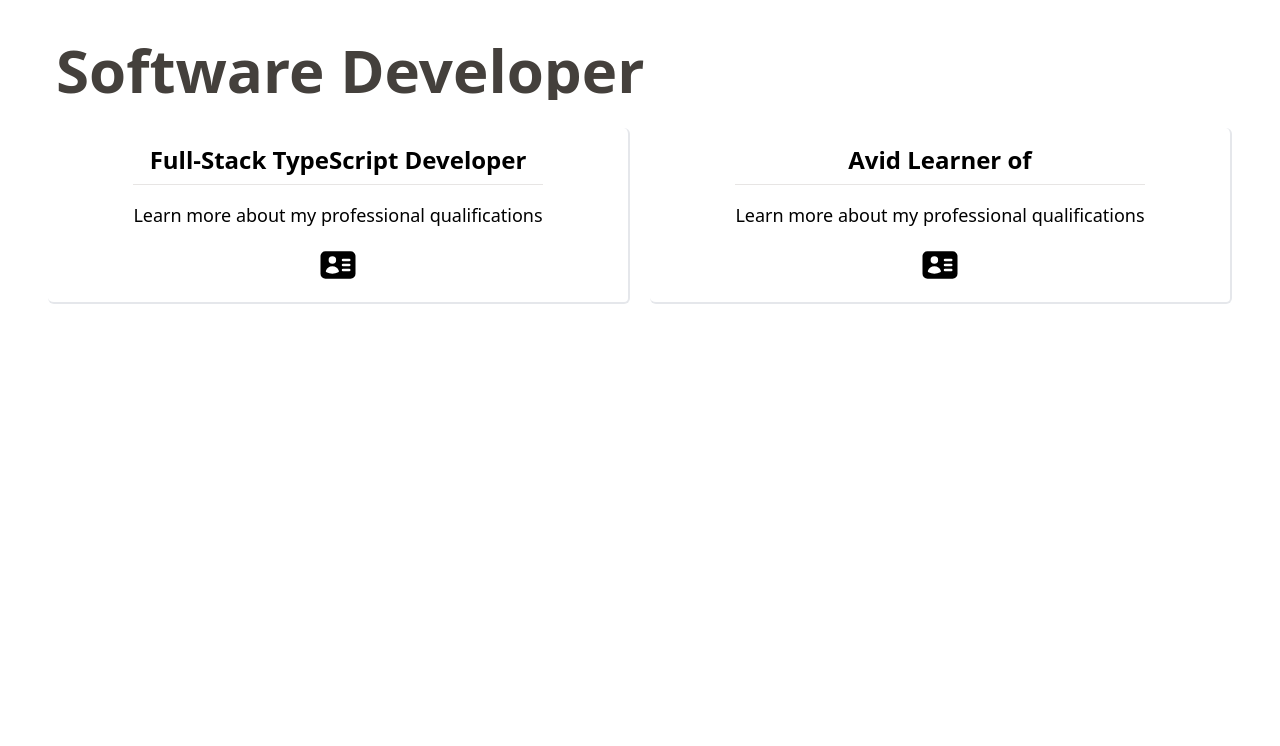
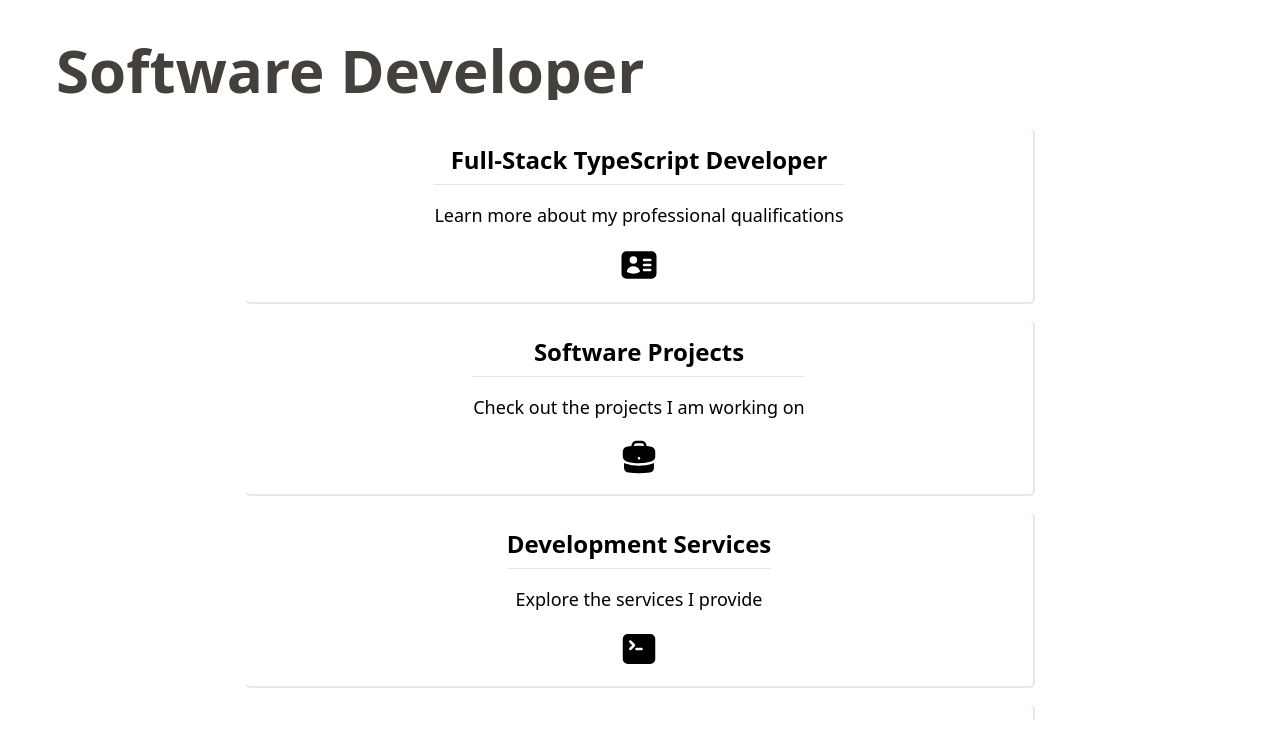
Before and after one commit to onehoax/portfolio, a Nuxt app: page / in a window 1280 px wide. Shown: the top 746 px of the page. Built offline with nearby package versions, Linux system fonts and the light colour scheme.

Commit message:
add: home page

```diff
--- a/assets/css/tailwind.css
+++ b/assets/css/tailwind.css
@@ -23,12 +23,8 @@
   @apply h-8 w-8 stroke-1 stroke-stone-500 hover:stroke-stone-700;
 }
 
-.footer-icon {
-  @apply base-icon h-6;
-}
-
 .home-page-icon {
-  @apply base-icon h-10;
+  @apply base-icon h-8 sm:h-10;
 }
 
 .main-content-wrapper {
--- a/components/MainCard.vue
+++ b/components/MainCard.vue
@@ -1,5 +1,5 @@
 <template>
-  <div class="main-content h-44 flex justify-center text-center">
+  <div class="main-content h-44 flex justify-center text-center overflow-auto lg:w-2/3 lg:mx-auto">
     <NuxtLink :to="page">
       <h2 class="content-heading">{{ title }}</h2>
       <p class="mt-4">{{ description }}</p>
--- a/components/ProjectCard.vue
+++ b/components/ProjectCard.vue
@@ -1,7 +1,7 @@
 <template>
   <main>
     <div
-      class="main-content font-semibold tracking-wide uppercase h-56 flex flex-col justify-center items-center text-center overflow-auto"
+      class="main-content font-semibold tracking-wide uppercase h-56 flex flex-col justify-center items-center text-center overflow-auto lg:w-2/3 lg:mx-auto"
     >
       <p>{{ project.description }}</p>
       <p class="mt-4">{{ project.stack }}</p>
--- a/layouts/Default.vue
+++ b/layouts/Default.vue
@@ -55,7 +55,7 @@
       <footer class="h-16 absolute bottom-0 w-full bg-stone-200 shadow-xl shadow-black">
         <nav class="flex justify-center items-center mx-4 pt-4">
           <NuxtLink :href="email" class="mx-4">
-            <PaperAirplaneIcon class="footer-icon" />
+            <PaperAirplaneIcon class="base-icon h-6 hover:text-stone-700" />
           </NuxtLink>
           <NuxtLink :to="github" target="_blank" class="mx-4">
             <svg
--- a/pages/about.vue
+++ b/pages/about.vue
@@ -7,7 +7,8 @@
         <span class="font-semibold">DRY </span> (Don't Repeat Yourself) are 2 principles that I apply in every aspect of
         my life. I am an avid learner of different technologies and disciplines; I strive to apply my knowledge and
         experience to self-improvement and the betterment of humanity. I love programming because even though it is very
-        logical, it is also a form of art through its infinite layers of abstraction.
+        logical, it is also a form of art through its infinite layers of abstraction. I am from Colombia and am
+        currently residing in it, but I live in Toronto, Canada for over 15 years.
       </p>
 
       <h2 class="content-heading mt-6">Software Development</h2>
@@ -16,7 +17,7 @@
         field, it was not what I wanted to do for the rest of my life. Therefore I decided to go back to University to
         go into Software Development. I completed a Bachelor of Computer Science in 2 years and 1/2 at York University
         (TO, CA). Shortly after graduation, I got into a Data Engineering organization, which then connected me to CIBC
-        (Canadian Imperial Bank of Commerce ), where I worked for over 1 year and 1/2 as a Full-Stack Developer. I left
+        (Canadian Imperial Bank of Commerce ), where I worked for a couple of years as a Full-Stack Developer. I left
         CIBC as I was moving back to Colombia and have been working independently ever since. I have worked with various
         technologies throughout my career, but I have mostly used Linux, Java, TypeScript/JavaScript, RDBMSs, and web
         technologies. I am currently submerged in the web world, specifically using PostgreSQL, Prisma, TypeScript,
--- a/pages/index.vue
+++ b/pages/index.vue
@@ -1,17 +1,20 @@
 <template>
   <MainContent title="Software Developer">
-    <div class="lg:grid grid-cols-2 gap-5">
-      <MainCard
-        v-for="(card, i) in cards"
-        :page="card.to"
-        :title="card.title"
-        :description="card.description"
-        class="lg:mt-0"
-        :class="{ 'mt-4': i > 0 }"
-      >
-        <IdentificationIcon class="home-page-icon" />
-      </MainCard>
-    </div>
+    <MainCard :page="cards[0].to" :title="cards[0].title" :description="cards[0].description" class="lg:mt-0">
+      <IdentificationIcon class="home-page-icon" />
+    </MainCard>
+    <MainCard :page="cards[1].to" :title="cards[1].title" :description="cards[1].description" class="mt-4">
+      <BriefcaseIcon class="home-page-icon" />
+    </MainCard>
+    <MainCard :page="cards[2].to" :title="cards[2].title" :description="cards[2].description" class="mt-4">
+      <CommandLineIcon class="home-page-icon" />
+    </MainCard>
+    <MainCard :page="cards[3].to" :title="cards[3].title" :description="cards[3].description" class="mt-4">
+      <InformationCircleIcon class="home-page-icon" />
+    </MainCard>
+    <MainCard :page="cards[4].to" :title="cards[4].title" :description="cards[4].description" class="mt-4">
+      <EnvelopeIcon class="home-page-icon" />
+    </MainCard>
   </MainContent>
 </template>
 
@@ -21,10 +24,7 @@ import {
   IdentificationIcon,
   CommandLineIcon,
   BriefcaseIcon,
-  EnvelopeIcon,
-  PaperAirplaneIcon,
-  Bars3Icon,
-  XMarkIcon
+  EnvelopeIcon
 } from "@heroicons/vue/24/solid";
 
 const cards = [
@@ -34,9 +34,24 @@ const cards = [
     description: "Learn more about my professional qualifications"
   },
   {
+    to: "/projects",
+    title: "Software Projects",
+    description: "Check out the projects I am working on"
+  },
+  {
+    to: "/services",
+    title: "Development Services",
+    description: "Explore the services I provide "
+  },
+  {
     to: "/about",
-    title: "Avid Learner of ",
-    description: "Learn more about my professional qualifications"
+    title: "About",
+    description: "A Little About Me"
+  },
+  {
+    to: "/contact",
+    title: "Contact Information",
+    description: "Get in touch"
   }
 ];
 </script>
```
